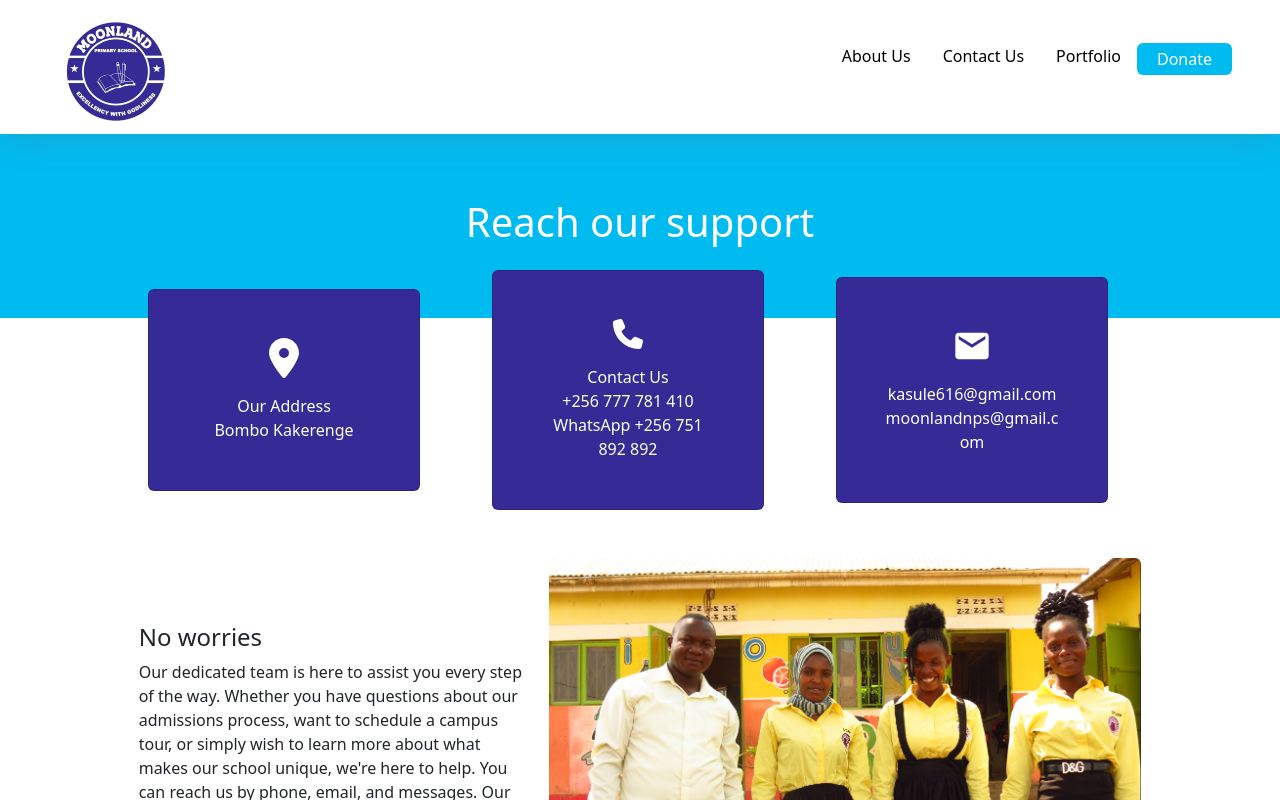
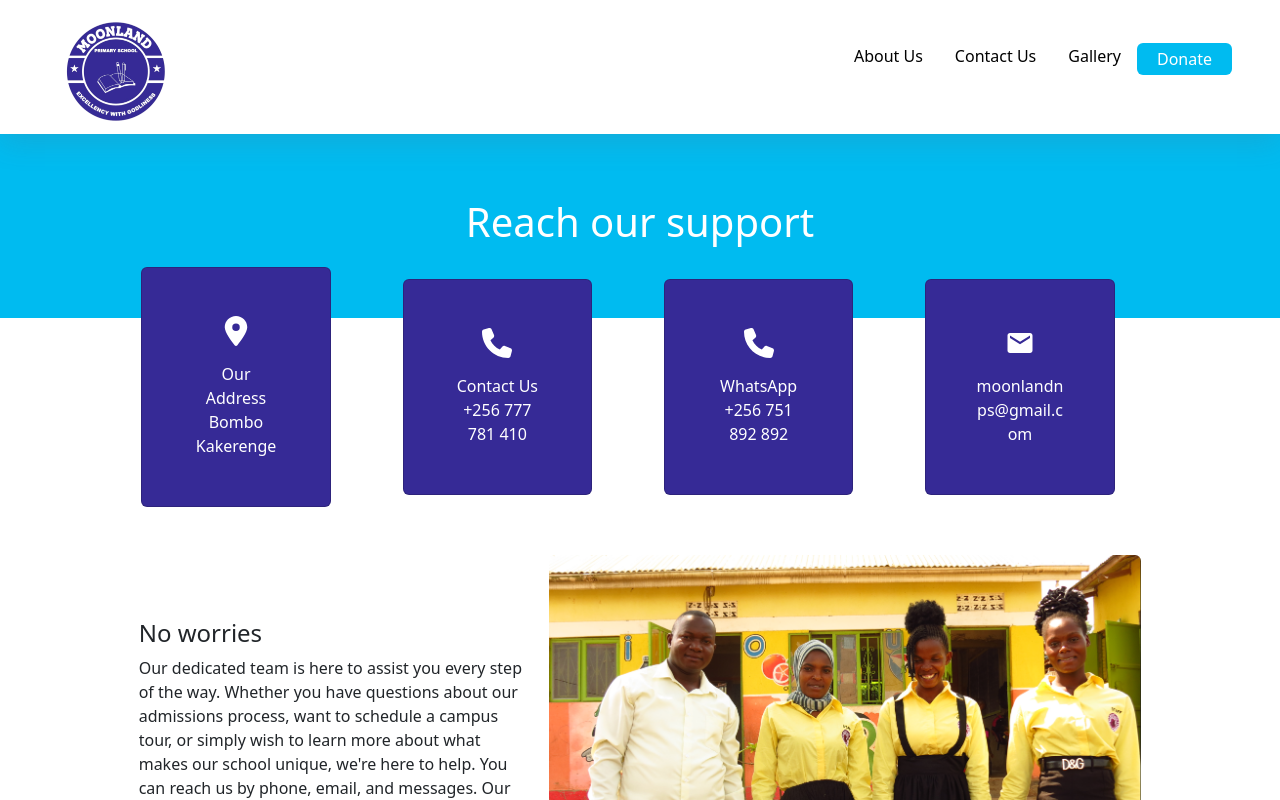
Before and after one commit to ssentamupaul/Moonland-Primary-School, a React (Create React App) app: page /contact in a window 1280 px wide. Shown: the top 800 px of the page. Built offline with nearby package versions, Linux system fonts and the light colour scheme.

Commit message:
Design improvment

```diff
--- a/src/pages/About.jsx
+++ b/src/pages/About.jsx
@@ -128,7 +128,7 @@ const AboutUsPage = () => {
         <div className="team_container pb-5">
           <div className="row">
             {teamMembers.map((member) => (
-              <div key={member.id} className="col-lg-3 col-sm-6">
+              <div key={member.id} className="col-lg-3 col-sm-12">
                 <div className="box mt-3">
                   <div className="img-box">
                     <img
@@ -141,7 +141,7 @@ const AboutUsPage = () => {
                     <div>
                       <h5>{member.name}</h5>
                     </div>
-                    <div style={{ marginTop: "-10px" }}>{member.position}</div>
+                    <div style={{ marginTop: "" }}>{member.position}</div>
                   </div>
                 </div>
               </div>
--- a/src/pages/Contact.jsx
+++ b/src/pages/Contact.jsx
@@ -13,19 +13,19 @@ const Contact = () => {
       </div>
 
       <div className="hero-section pb-5">
-        <div className="mx-5 mb-5">
+        <div className="mb-5">
           <div
             style={{ marginTop: "-4%" }}
             className="row align-items-center justify-content-center gap-5 text-center w-100"
           >
-            <div className="col-lg-3 col-md-3 col-sm-10">
+            <div className="col-xl-2 col-lg-3 col-md-6 col-sm-10">
               <div
                 style={{ background: "#362a96", color: "#fff" }}
                 className="card p-5"
               >
                 <div>
                   <FaLocationDot
-                    style={{ fontSize: "40px" }}
+                    style={{ fontSize: "30px" }}
                     className="contactIcons mb-3"
                   />
                 </div>
@@ -33,7 +33,7 @@ const Contact = () => {
                 <div>Bombo Kakerenge</div>
               </div>
             </div>
-            <div className="col-lg-3 col-md-3 col-sm-10">
+            <div className="col-xl-2 col-lg-3 col-md-6 col-sm-10">
               <div
                 style={{ background: "#362a96", color: "#fff" }}
                 className="card p-5"
@@ -46,29 +46,40 @@ const Contact = () => {
                 </div>
                 <div>Contact Us</div>
                 <div>+256 777 781 410</div>
-                <a
-                  href="https://wa.me/256751892892"
-                  target="_blank"
-                  rel="noopener noreferrer"
-                  style={{ textDecoration: "none", color: "white" }}
-                >
-                  <span>WhatsApp +256 751 892 892</span>
-                </a>
               </div>
             </div>
 
-            <div className="col-lg-3 col-md-3 col-sm-10">
+            <div className=" col-xl-2 col-lg-3 col-md-6 col-sm-10">
+              <div
+                style={{ background: "#362a96", color: "#fff" }}
+                className="card p-5"
+              >
+                <div>
+                  <FaPhone
+                    style={{ fontSize: "30px" }}
+                    className="contactIcons mb-3"
+                  />
+                </div>
+                <div>
+                  {" "}
+                  <div>WhatsApp </div>
+                  <div>+256 751 892 892</div>
+                </div>
+              </div>
+            </div>
+
+            <div className="col-xl-2 col-lg-3 col-md-6 col-sm-10">
               <div
                 style={{ background: "#362a96", color: "#fff" }}
                 className="card p-5"
               >
                 <div>
                   <MdEmail
-                    style={{ fontSize: "40px" }}
+                    style={{ fontSize: "30px" }}
                     className="contactIcons mb-3"
                   />
                 </div>
-                <div>kasule616@gmail.com</div>
+
                 <div>moonlandnps@gmail.com</div>
               </div>
             </div>
--- a/src/pages/Css/About.css
+++ b/src/pages/Css/About.css
@@ -19,6 +19,8 @@
 
 .about_section .img-box img {
   max-width: 100%;
+  padding-right: 0 !important;
+  padding-left: 0 !important;
 }
 
 .about_section .detail-box h3 {
--- a/src/pages/Css/Home.css
+++ b/src/pages/Css/Home.css
@@ -164,3 +164,14 @@
 .hidden {
   visibility: visible;
 }
+
+.Samplesection {
+  background-color: #F8F9FA;
+
+}
+
+/* .Sampletext {
+  justify-content: center;
+  align-items: center;
+
+} */
--- a/src/pages/Home.jsx
+++ b/src/pages/Home.jsx
@@ -4,6 +4,8 @@ import { Link } from "react-router-dom";
 import Flutter from "./Flutter";
 
 import Map from "./Map";
+import Sample from "./img/sample.png";
+import Sample2 from "./img/sample2.png";
 
 import CardImage1 from "./img/childa.png";
 import CardImage2 from "./img/childb.png";
@@ -58,7 +60,7 @@ const Home = () => {
     {
       title: "Nutrition",
       description:
-        "Our contribution will go towards providing nutritious meals, ensuring that a child doesn't go hungry during the school term. It will support initiatives that aim to deliver balanced and healthy meals, vital for their physical and cognitive development.",
+        "Your contribution will go towards providing nutritious meals, ensuring that a child doesn't go hungry during the school term. It will support initiatives that aim to deliver balanced and healthy meals, vital for their physical and cognitive development.",
     },
     {
       title: "Education",
@@ -133,6 +135,7 @@ const Home = () => {
           </div>
         </div>
       </section>
+
       {/* Small info to contact us sesction */}
       <section className="container p-4 mb-3" id="tableSection">
         <div className="row py-5 bg-light rounded justify-content-center align-items-center d-flex">
@@ -163,7 +166,7 @@ const Home = () => {
           >
             <div className="align-items-center justify-content-center">
               <h4>For more information </h4>
-              <p>Read more us or Contact us</p>
+              <p>Read more or Contact us</p>
             </div>
             <div className="d-flex gap-3">
               <button
@@ -194,11 +197,59 @@ const Home = () => {
         </div>
       </section>
 
+      {/* Sample section */}
+      <section className="container ">
+        <div className="row Samplesection mb-5 d-flex justify-content-center align-items-center">
+          <div className="col-lg-6 SampleImage">
+            <img className="w-100 " src={Sample2} alt="" />{" "}
+          </div>
+          <div className="col-lg-6 Sampletext  px-5  ">
+            <h2> Empowering Potential:</h2>
+            <p>
+              Moonland Primary School stands as a beacon of hope in the heart of
+              Africa, where the bright minds of countless children are nurtured
+              and empowered to reach their full potential. Despite facing the
+              harsh reality of limited access to education due to financial
+              constraints, many African children possess remarkable talents and
+              intelligence waiting to be unleashed. <br /> Tragically, some of
+              these promising young minds find themselves on the streets,
+              deprived of the opportunity to learn and excel. Moonland Primary
+              School recognizes this injustice and has made it their mission to
+              intervene, offering education and support to those who need it
+              most.
+            </p>
+          </div>
+        </div>
+
+        <div className="row Samplesection mb-5 d-flex justify-content-center align-items-center">
+          <div className="col-lg-6 Sampletext  px-5 ">
+            <h2>Join Us in Empowering Every Child at Moonland:</h2>
+            <p>
+              At Moonland, every child is welcomed with open arms, regardless of
+              their background or circumstances. The school's dedicated teachers
+              and staff work tirelessly to provide a safe and nurturing
+              environment where children can thrive academically, emotionally,
+              and socially. However, Moonland cannot fulfill its mission alone.{" "}
+              <br />
+              The school extends a heartfelt invitation to anyone willing to
+              stand with them in this noble journey of empowerment. Together, we
+              can break down the barriers that hold back these bright young
+              minds and pave the way for a brighter future for all.
+            </p>
+          </div>
+          <div className="col-lg-6 SampleImage">
+            <img className="w-100 " src={Sample} alt="" />{" "}
+          </div>
+        </div>
+      </section>
+
       {/* text cards Sectio */}
       <div id="service" className="card-section">
         <div className="container heading_container heading_center text-center pt-5 ">
           {" "}
-          <h2>The Following are our Department that still Requires Support</h2>
+          <h2>
+            The Following are our Department that still Require your Support
+          </h2>
         </div>
         <div className="card-container">
           {data.map((item, index) => (
--- a/src/pages/Map.jsx
+++ b/src/pages/Map.jsx
@@ -5,7 +5,7 @@ const Map = () => {
     <div>
       <div style={{ background: "#00bbf0" }} className="py-5 text-center">
         <div className="d-flex justify-content-center">
-          <h1 className="p-3 text-white">Pay Us A Visit At School</h1>
+          <h1 className="p-3 text-white">Pay us a Visit at School</h1>
         </div>
       </div>
 
--- a/src/pages/Nav.jsx
+++ b/src/pages/Nav.jsx
@@ -40,7 +40,7 @@ const Navbar = () => {
           </li>
           <li className="navbar-item">
             <Link className="nav-link" to="/portifolio">
-              Portfolio
+              Gallery
             </Link>
           </li>
 
```
Also changed, not shown: src/pages/Css/Portifolia.css (+4 -3 lines), src/pages/img/sample.png (added), 1 other file (tests, documents, lock files or other folders).
